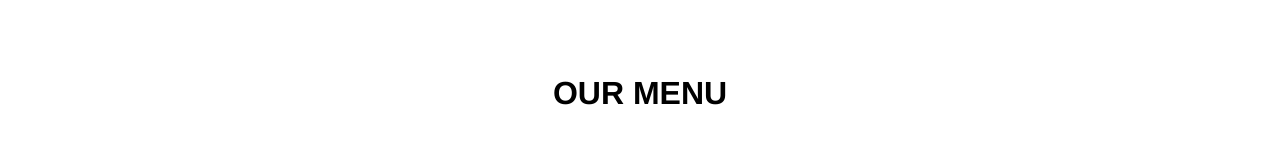
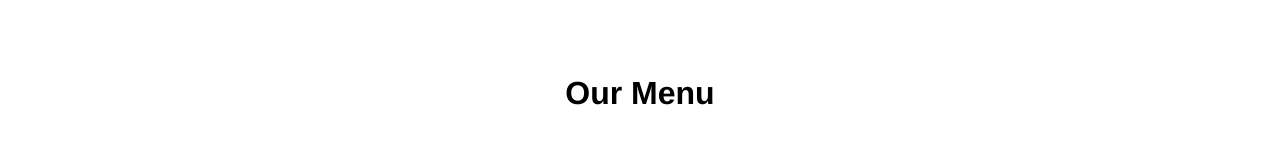
Before and after one commit to akshu-04/coursera-test, a plain HTML site: page module2-solution/index.html in a window 1280 px wide. Shown: the top 155 px of the page. Drawn offline with Linux system fonts and the light colour scheme.

Commit message:
Update index.html

```diff
--- a/module2-solution/index.html
+++ b/module2-solution/index.html
@@ -10,7 +10,7 @@
   <div class="container">
     <div class="row">
 
-    <h1 class="menu-title">OUR MENU</h1>
+    <h1 class="menu-title">Our Menu</h1>
       <div class="col-lg-4">
         <div class="item">
           <div class="item-title" id="title-one">
```
